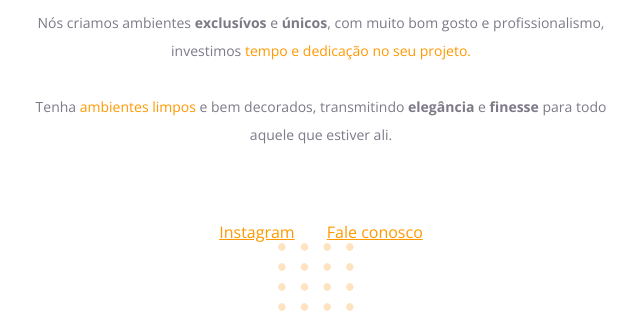
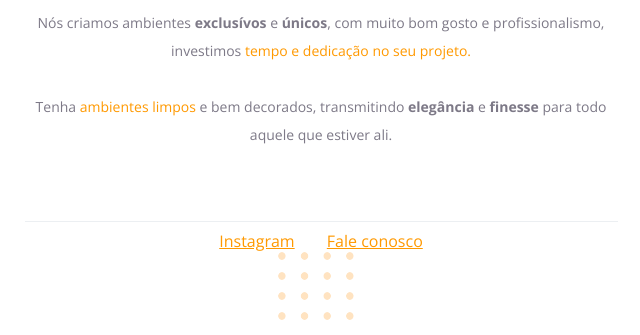
Before and after one commit to SamuelAlvarenga/Projeto01, a plain HTML site: page index.html in a window 1280 px wide. Shown: the part 468-803 px from the top of the page, without its empty margins (319-959 px from the left). Drawn offline with nearby package versions, Linux system fonts and the light colour scheme.

Commit message:
added border on footer

```diff
--- a/index.html
+++ b/index.html
@@ -34,6 +34,7 @@
         para todo aquele que estiver ali.
       </p>
     </div>
+    <div id="line"></div>
     <div id="footer">
       <a href="https://instagram.com/samuelalvarengamix">Instagram</a>
       <a href="mailto:contatodosamuca@gmail.com">Fale conosco</a>
--- a/style.css
+++ b/style.css
@@ -36,6 +36,13 @@ p {
   line-height: 28px;
 }
 
+#line {
+  margin: 0 auto 8px;
+  width: 593px;
+  height: 0px;
+  border-top: 1px solid #eceff2;
+}
+
 #footer a + a {
   margin-left: 28px;
 }
```
